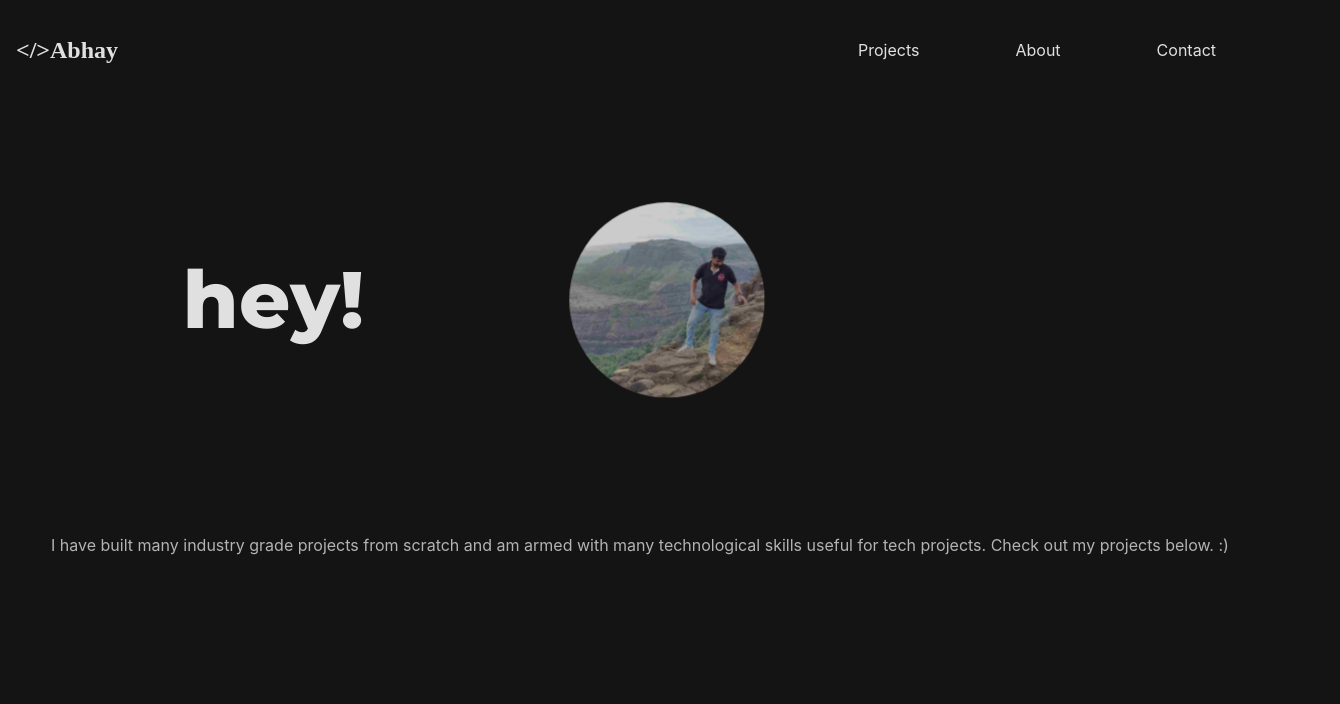
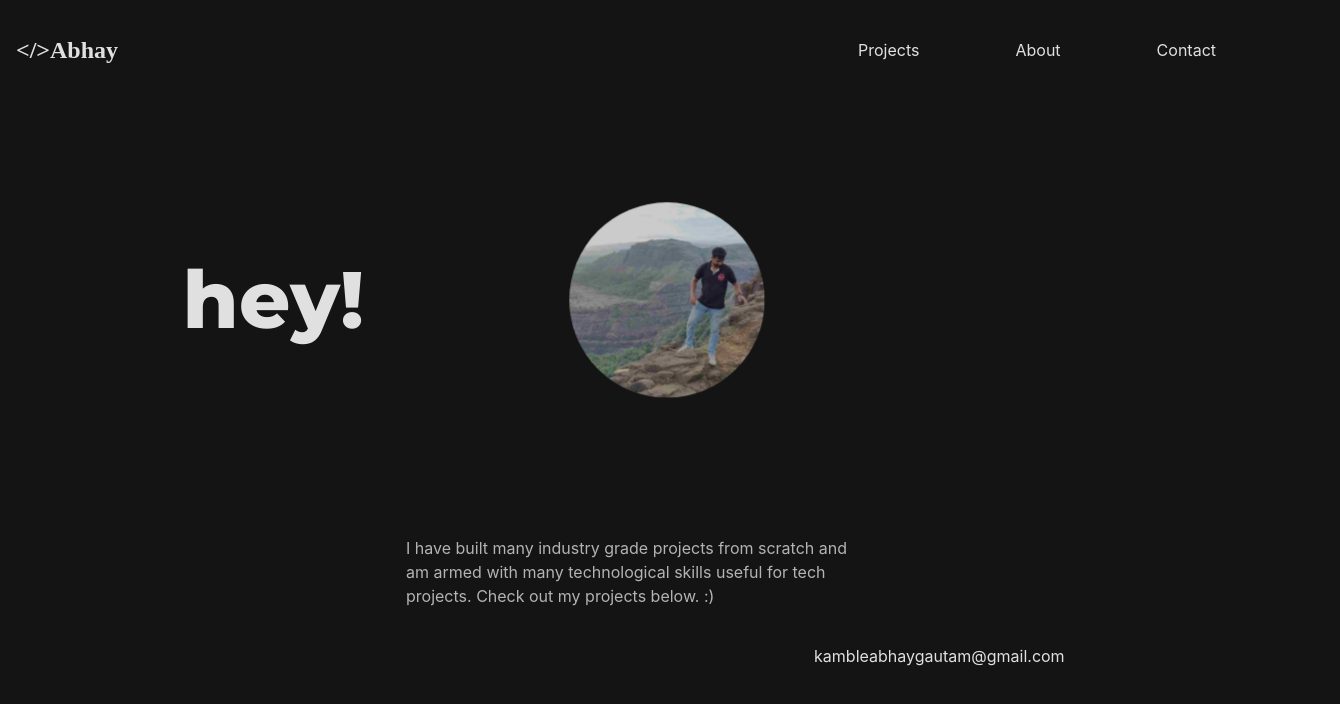
Before and after one commit to abhay8696/portfolio, a React (Vite) app: page / in a window 1280 px wide. Shown: the top 704 px of the page, 1340 px wide, since content can reach past the window. Built offline with nearby package versions, Linux system fonts and the light colour scheme; a web font is replaced by a local one.

Commit message:
added icons

```diff
--- a/src/App.css
+++ b/src/App.css
@@ -3,6 +3,7 @@ main{
     flex-direction: column;
     align-items: center;
     width: 1400px;
+    max-width: 100vw;
 }
 
 .hoverAction{
--- a/src/components/Hero/Hero.css
+++ b/src/components/Hero/Hero.css
@@ -3,8 +3,9 @@ header{
     align-items: center;
     flex-direction: column;
     height: 80vh;
-    justify-content: center;
+    justify-content: space-between;
     gap: 2rem;
+    width: 100%;
 }
 .heroInto{
     display: flex;
@@ -43,6 +44,15 @@ header article{
     padding: 0 1rem;
     /* animation: animeArticle 250ms 5s forwards; */
     animation-delay: 5s !important;
+    width: 100%;
+    max-width: 500px;
+}
+.links{
+    display: flex;
+    align-items: center;
+    justify-content: center;
+    flex-direction: column;
+    gap: 1rem;
 }
 .socialLinks{
     display: flex;
@@ -71,6 +81,12 @@ header article{
     }
     .heroInto *{
         margin: auto 0.75rem;
+    }
+    .links{
+        flex-direction: row;
+        width: 100%;
+        justify-content: space-around;
+        /* background-color: rebeccapurple; */
     }
     #iAm{
         opacity: 0;
--- a/src/components/Hero/Hero.jsx
+++ b/src/components/Hero/Hero.jsx
@@ -5,6 +5,7 @@ import myDP from "../../assets/me1.jpg";
 import instagramIcon from "../../assets/instagramIcon.svg";
 import linkedInIcon from "../../assets/linkedInIcon2.svg";
 import githubIcon from "../../assets/githubIcon.svg";
+import gmailIcon from "../../assets/gmailIcon.svg";
 
 /*
  classNames: animeOnVisible, hoverAction are defined in app.css
@@ -19,6 +20,7 @@ const Hero = () => {
                 <h1 id='abhay'>abhay.</h1>
             </div>
             <article className='animeOnVisible'>I have built many industry grade projects from scratch and am armed with many technological skills useful for tech projects. Check out my projects below. :{")"}</article>
+            <div className='links'>
                 <div className='socialLinks animeOnVisible'>
                     <a className='hoverAction' href='#' target='_blank'>
                         <img src={linkedInIcon} alt='linkedIn icon' />
@@ -30,6 +32,8 @@ const Hero = () => {
                         <img src={instagramIcon} alt='instagram icon' />
                     </a>
                 </div>
+                <div className='email'>kambleabhaygautam@gmail.com</div>
+            </div>
         </header>
     );
 };
```
Also changed, not shown: src/assets/gmailIcon.svg (added). Lines whose indentation alone changed are shown as unchanged.
